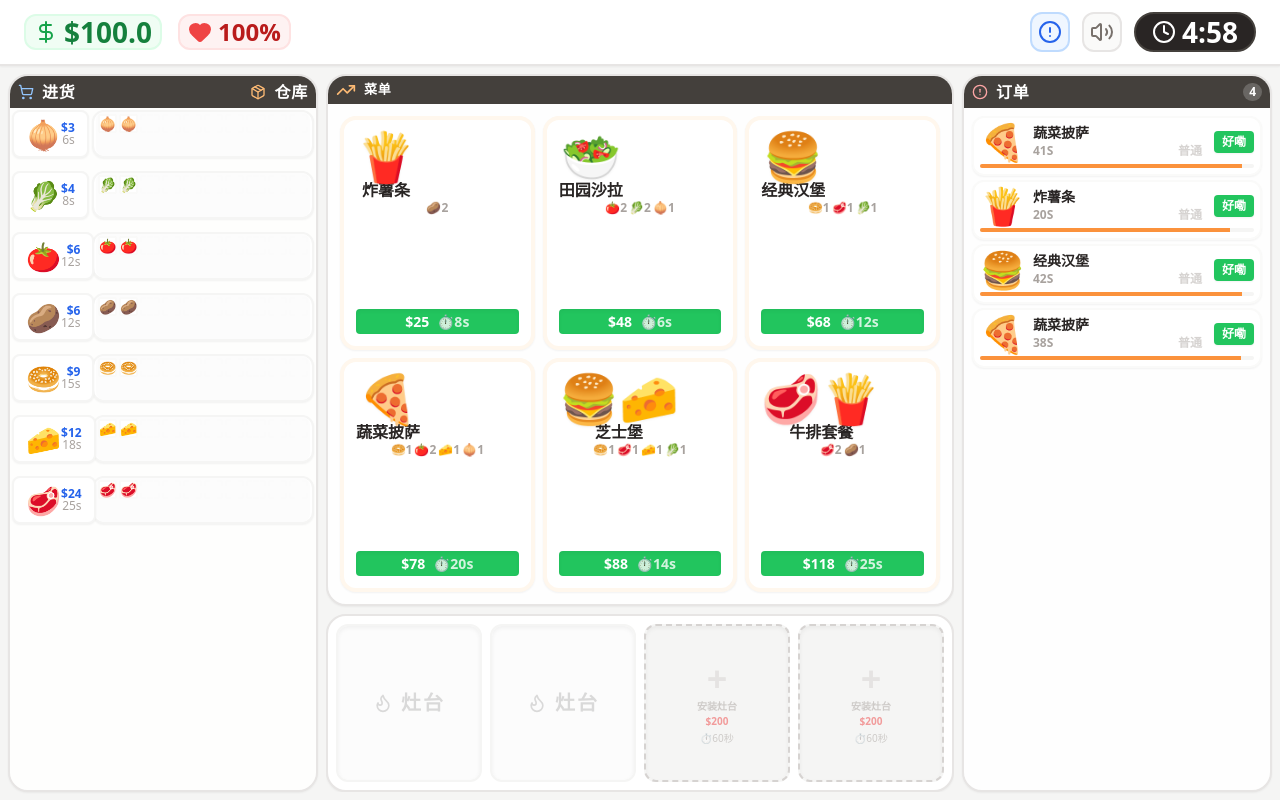
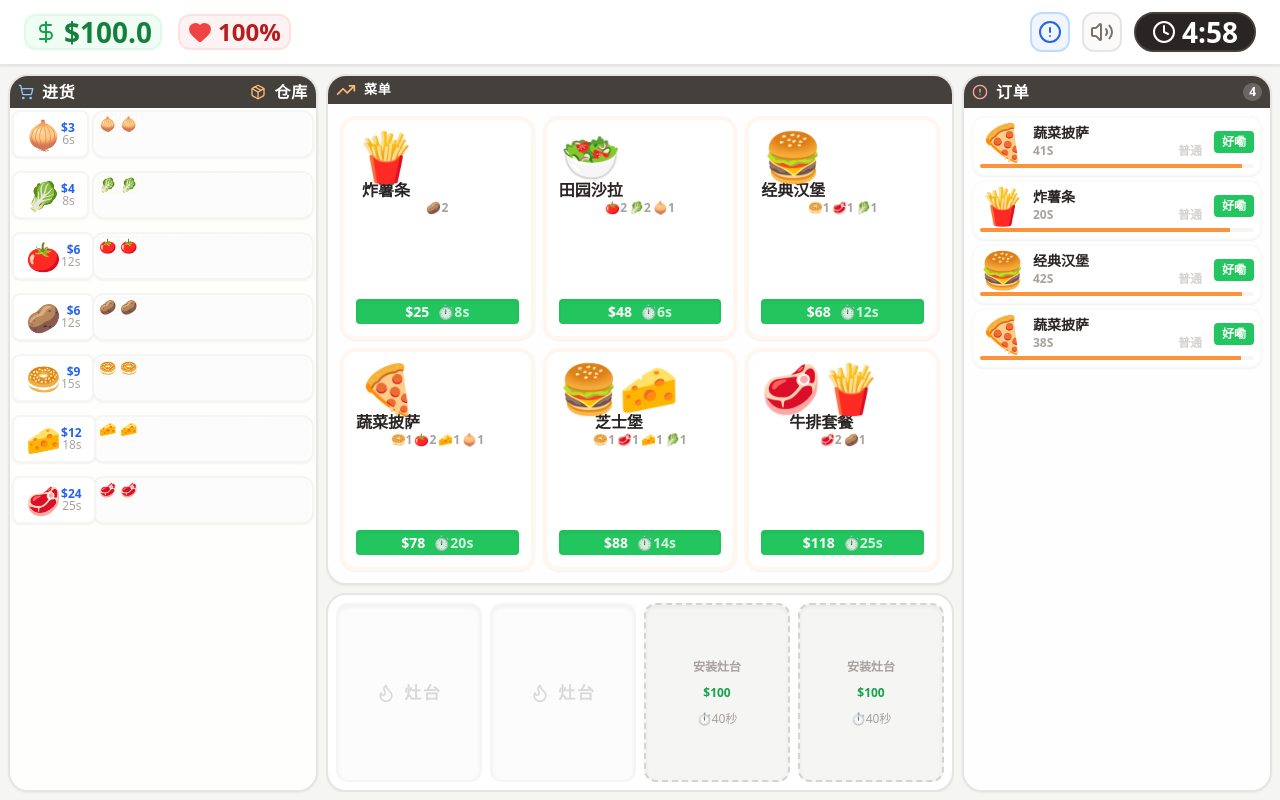
Before and after one commit to JerryChen-McGill/Kitchen-Master, a React (Vite) app: page / in a window 1280 px wide. Both pictures are taken after a click on the button "开始经营". Built offline with nearby package versions, Linux system fonts and the light colour scheme.

Commit message:
5th commit

```diff
--- a/App.tsx
+++ b/App.tsx
@@ -25,13 +25,13 @@ const saveToLeaderboard = (name: string, score: number, popularity: number) => {
   const leaderboard = getLeaderboard();
   leaderboard.push({ name, score, popularity, date: new Date().toLocaleDateString() });
   leaderboard.sort((a, b) => b.score - a.score);
-  const top10 = leaderboard.slice(0, 10);
-  localStorage.setItem('kitchenMaster_leaderboard', JSON.stringify(top10));
+  const top6 = leaderboard.slice(0, 6);
+  localStorage.setItem('kitchenMaster_leaderboard', JSON.stringify(top6));
 };
 
 const isLeaderboardQualified = (score: number): boolean => {
   const leaderboard = getLeaderboard();
-  if (leaderboard.length < 10) return true;
+  if (leaderboard.length < 6) return true;
   return score > leaderboard[leaderboard.length - 1].score;
 };
 
@@ -565,12 +565,6 @@ const App: React.FC = () => {
               >
                 <Trophy className="w-5 h-5" /> 排行榜
               </button>
-              <button
-                onClick={() => { setShowHomepage(false); setShowHighScore(true); }}
-                className="flex-1 bg-blue-500 hover:bg-blue-600 text-white font-black py-3 rounded-xl text-lg shadow-md active:scale-95 transition-transform flex items-center justify-center gap-2"
-              >
-                <Star className="w-5 h-5" /> 我的分数
-              </button>
             </div>
           </div>
         </div>
@@ -996,7 +990,7 @@ const App: React.FC = () => {
         {/* Menu & Kitchen Section (Center) */}
         <div className="col-span-6 flex flex-col gap-1 overflow-hidden">
           {/* Menu Section */}
-          <section className="h-[75%] bg-white rounded-xl shadow-sm border border-stone-200 overflow-hidden flex flex-col">
+          <section className="h-[72%] bg-white rounded-xl shadow-sm border border-stone-200 overflow-hidden flex flex-col">
             <div className="bg-stone-700 px-2 py-1 flex items-center justify-between text-white shrink-0">
               <div className="flex items-center gap-1"><TrendingUp className="w-3 h-3 text-orange-300" /><h2 className="text-[13px] font-black uppercase tracking-wider truncate">菜单</h2></div>
             </div>
@@ -1034,7 +1028,7 @@ const App: React.FC = () => {
           </section>
 
           {/* Cooking Section */}
-          <section className="h-[25%] bg-white rounded-xl shadow-sm border border-stone-200 flex flex-col overflow-hidden p-1">
+          <section className="h-[28%] bg-white rounded-xl shadow-sm border border-stone-200 flex flex-col overflow-hidden p-1">
             <div className="flex-1 flex gap-1">
               {state.stoves.map(stove => {
                 const activeRecipe = RECIPES.find(r => r.id === stove.dishId);
@@ -1062,24 +1056,21 @@ const App: React.FC = () => {
                           </div>
                         </div>
                       ) : (
-                        // 未安装 - 显示+号和价格
+                        // 未安装 - 三行文字均匀居中
                         <button
                           onClick={() => installStove(stove.id)}
                           disabled={state.isPaused || state.money < STOVE_INSTALL_COST}
-                          className={`w-full h-full flex flex-col items-center justify-center gap-0.5 transition-all ${
+                          className={`w-full h-full flex flex-col items-center justify-center gap-1 transition-all ${
                             state.money >= STOVE_INSTALL_COST && !state.isPaused
                               ? 'cursor-pointer hover:bg-orange-50 active:scale-95'
                               : 'opacity-50 cursor-not-allowed'
                           }`}
                         >
-                          <div className="text-2xl font-black text-stone-300">+</div>
-                          <div className="flex flex-col items-center">
-                            <span className="text-[10px] font-bold text-stone-400 uppercase">安装灶台</span>
-                            <span className={`text-[10px] font-black ${state.money >= STOVE_INSTALL_COST ? 'text-green-600' : 'text-red-500'}`}>
-                              ${STOVE_INSTALL_COST}
-                            </span>
-                          </div>
-                          <span className="text-[10px] text-stone-400 font-medium">⏱{STOVE_INSTALL_TIME}秒</span>
+                          <span className="text-[12px] font-bold text-stone-400 uppercase">安装灶台</span>
+                          <span className={`text-[12px] font-black ${state.money >= STOVE_INSTALL_COST ? 'text-green-600' : 'text-red-500'}`}>
+                            ${STOVE_INSTALL_COST}
+                          </span>
+                          <span className="text-[12px] text-stone-400 font-medium">⏱{STOVE_INSTALL_TIME}秒</span>
                         </button>
                       )
                     ) : stove.isCooking ? (
@@ -1088,14 +1079,14 @@ const App: React.FC = () => {
                         {/* 第一排：菜品图标和名称 */}
                         <div className="flex items-center gap-1">
                           <div className="text-xl shrink-0">{activeRecipe?.icon}</div>
-                          <span className="text-[9px] font-black text-stone-700">{activeRecipe?.name}</span>
+                          <span className="text-[12px] font-black text-stone-700">{activeRecipe?.name}</span>
                         </div>
                         {/* 第二排：进度条和倒计时 */}
                         <div className="w-full flex items-center gap-1 px-1">
                           <div className="flex-1 bg-stone-200 h-1.5 rounded-full overflow-hidden border border-white">
                             <div className="bg-gradient-to-r from-orange-400 to-red-600 h-full" style={{ width: `${stove.progress}%` }} />
                           </div>
-                          <span className="bg-orange-600 text-white px-1 rounded-sm font-black text-[7px] shadow-sm animate-pulse shrink-0">{stove.timeRemaining}s</span>
+                          <span className="bg-orange-600 text-white px-1 rounded-sm font-black text-[10px] shadow-sm animate-pulse shrink-0">{stove.timeRemaining}s</span>
                         </div>
                         {/* 第三排：关闭按钮 */}
                         <button onClick={() => cancelCooking(stove.id)} disabled={state.isPaused} className={`text-red-400 hover:text-red-600 transition-colors ${state.isPaused ? 'opacity-50 cursor-not-allowed' : ''}`}>
@@ -1104,7 +1095,7 @@ const App: React.FC = () => {
                       </div>
                     ) : (
                       // 空闲灶台
-                      <div className="w-full text-center opacity-15 text-[14px] font-black uppercase tracking-widest flex items-center justify-center gap-1"><Flame className="w-3 h-3" /> 灶台</div>
+                      <div className="w-full text-center opacity-15 text-[17px] font-black uppercase tracking-widest flex items-center justify-center gap-1"><Flame className="w-3 h-3" /> 灶台</div>
                     )}
                   </div>
                 );
--- a/constants.ts
+++ b/constants.ts
@@ -5,8 +5,8 @@ export const GAME_DURATION = 300; // 5 minutes
 export const INITIAL_MONEY = 100;
 export const STOVE_COUNT = 4; // 最大灶台数
 export const INITIAL_STOVES = 2; // 初始可用灶台数
-export const STOVE_INSTALL_COST = 200; // 安装一个新灶台的费用
-export const STOVE_INSTALL_TIME = 60; // 安装一个新灶台需要的时间（秒）
+export const STOVE_INSTALL_COST = 100; // 安装一个新灶台的费用
+export const STOVE_INSTALL_TIME = 40; // 安装一个新灶台需要的时间（秒）
 
 export const INGREDIENTS: Record<IngredientId, Ingredient> = {
   tomato: { id: 'tomato', name: '番茄', price: 6, icon: '🍅', deliveryTime: 12 },
```
